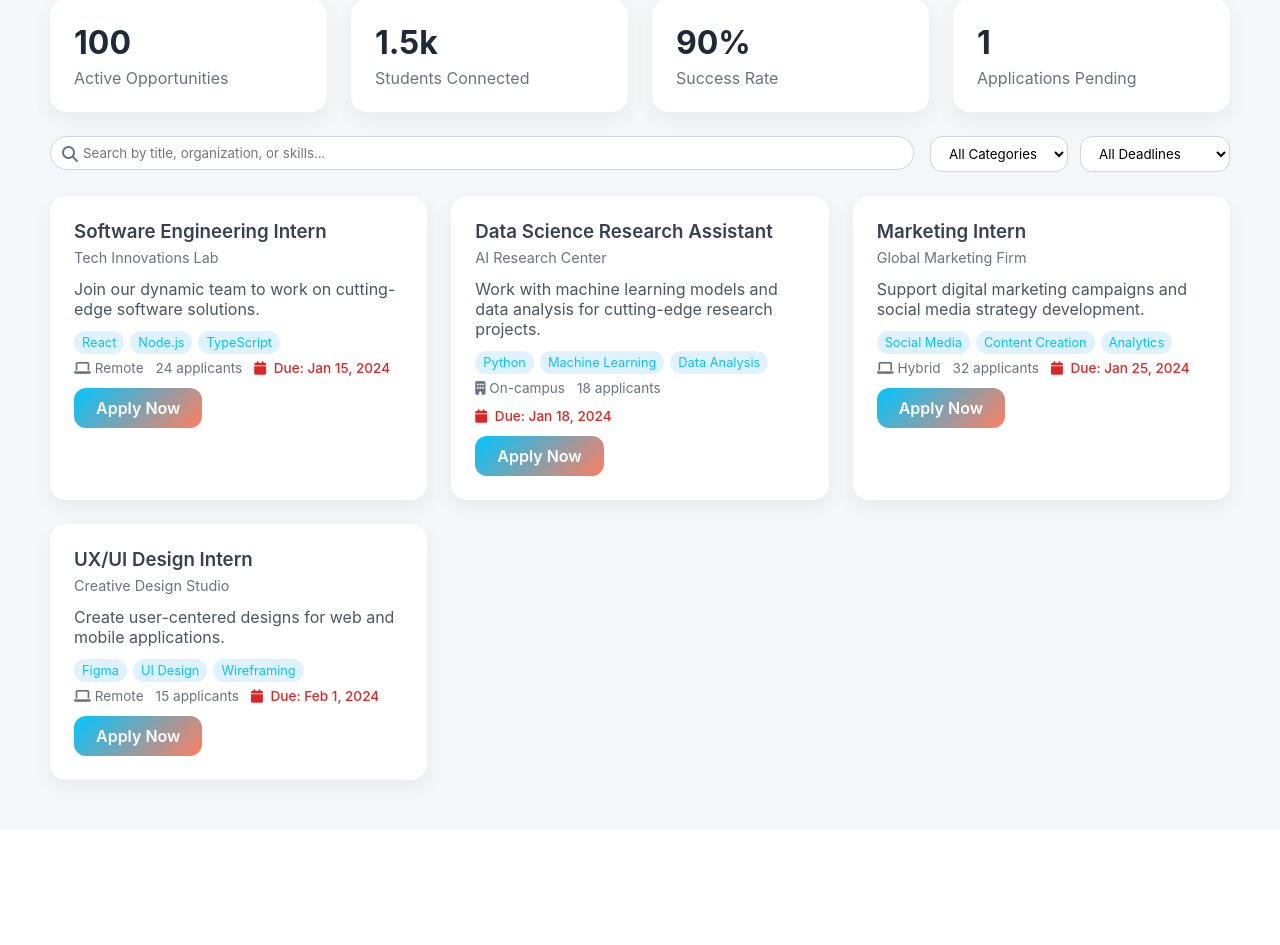
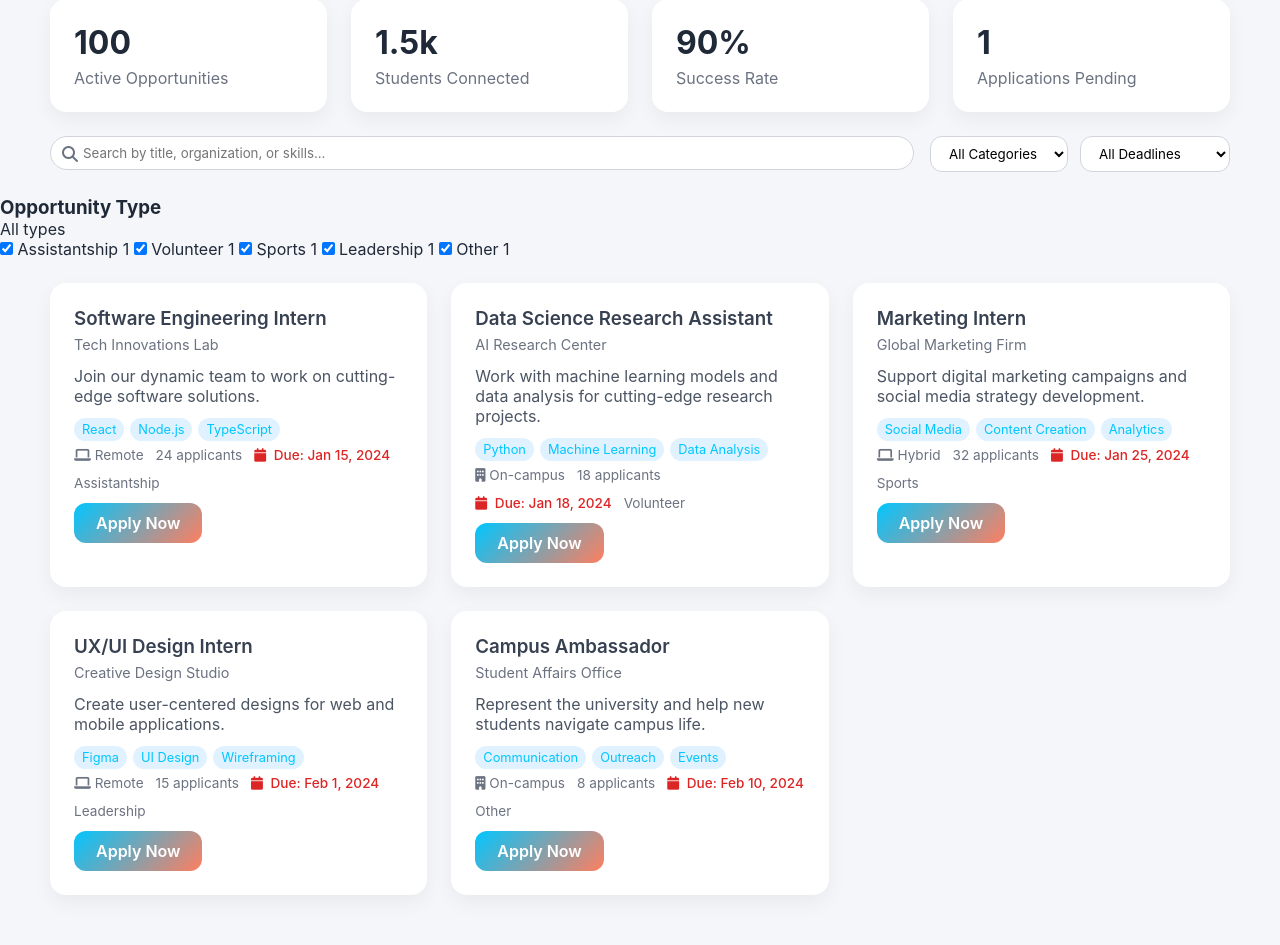
Before and after one commit to niccomalds/CSIT327-G7-CampusLink, a Django app: template MyLogin/templates/student_dashboard.html in a window 1280 px wide. Shown: the part 204-1149 px from the top of the page. Before the commit the page ends 1002 px from the top, so only its background shows below. Run offline with Django 5.2, Linux system fonts and the light colour scheme; the template is opened without the code that fills it, so the values that code supplies are empty.

Commit message:
feat: Update HTML structure for new filters
- Add deadline filter dropdown and custom date range
- Add opportunity type filter section with checkboxes
- Update opportunity cards with data attributes and type badges

```diff
--- a/MyLogin/templates/student_dashboard.html
+++ b/MyLogin/templates/student_dashboard.html
@@ -6,7 +6,7 @@
   <meta name="viewport" content="width=device-width, initial-scale=1.0">
   <title>CampusLink – Student Dashboard</title>
   <link rel="stylesheet" href="https://cdnjs.cloudflare.com/ajax/libs/font-awesome/6.4.0/css/all.min.css">
-  <link rel="stylesheet" href="{% static 'Myapp/student_dashboard.css' %}?v=1.4">
+  <link rel="stylesheet" href="{% static 'Myapp/student_dashboard.css' %}?v=1.7">
 </head>
 <body>
   <header class="header">
@@ -53,7 +53,6 @@
   </div>
 
   <div class="search-results-group">
-        <!-- Category Filter (existing) -->
     <select class="filter-dropdown">
       <option>All Categories</option>
       <option>Internship</option>
@@ -61,7 +60,6 @@
       <option>Part-time</option>
     </select>
 
-        <!-- NEW: Deadline Filter -->
     <select class="filter-dropdown" id="deadlineFilter">
       <option value="">All Deadlines</option>
       <option value="today">Due Today</option>
@@ -70,7 +68,6 @@
       <option value="custom">Custom Range</option>
     </select>
 
-        <!-- Custom Date Range (hidden by default) -->
     <div class="custom-date-range" id="customDateRange" style="display: none;">
       <input type="date" id="startDate" class="date-input">
       <span>to</span>
@@ -83,11 +80,54 @@
     </div>
   </div>
 </section>
+<section class="type-filter-section">
+  <div class="type-filter-header">
+    <h3>Opportunity Type</h3>
+    <span class="filter-count" id="typeFilterCount">All types</span>
+  </div>
+
+  <div class="type-filter-options">
+    <label class="type-checkbox">
+      <input type="checkbox" name="opportunityType" value="assistantship" checked>
+      <span class="checkmark"></span>
+      <span class="type-label">Assistantship</span>
+      <span class="type-count" id="count-assistantship">0</span>
+    </label>
+
+    <label class="type-checkbox">
+      <input type="checkbox" name="opportunityType" value="volunteer" checked>
+      <span class="checkmark"></span>
+      <span class="type-label">Volunteer</span>
+      <span class="type-count" id="count-volunteer">0</span>
+    </label>
+
+    <label class="type-checkbox">
+      <input type="checkbox" name="opportunityType" value="sports" checked>
+      <span class="checkmark"></span>
+      <span class="type-label">Sports</span>
+      <span class="type-count" id="count-sports">0</span>
+    </label>
+
+    <label class="type-checkbox">
+      <input type="checkbox" name="opportunityType" value="leadership" checked>
+      <span class="checkmark"></span>
+      <span class="type-label">Leadership</span>
+      <span class="type-count" id="count-leadership">0</span>
+    </label>
+
+    <label class="type-checkbox">
+      <input type="checkbox" name="opportunityType" value="other" checked>
+      <span class="checkmark"></span>
+      <span class="type-label">Other</span>
+      <span class="type-count" id="count-other">0</span>
+    </label>
+  </div>
+</section>
 
     <!-- OPPORTUNITY GRID -->
     <section class="opportunity-grid" id="opportunityGrid">
-      <!-- sample cards -->
-      <div class="opp-card" data-deadline="2024-01-15">
+  <!-- sample cards with type data -->
+  <div class="opp-card" data-deadline="2024-01-15" data-type="assistantship">
     <div class="opp-header">
       <h3>Software Engineering Intern</h3>
       <span class="opp-org">Tech Innovations Lab</span>
@@ -100,11 +140,12 @@
       <span class="opp-type"><i class="fa-solid fa-laptop"></i> Remote</span>
       <span class="opp-applicants">24 applicants</span>
       <span class="opp-deadline"><i class="fa-solid fa-calendar"></i> Due: Jan 15, 2024</span>
+      <span class="type-badge assistantship">Assistantship</span>
     </div>
     <button class="apply-btn">Apply Now</button>
   </div>
 
-      <div class="opp-card" data-deadline="2024-01-18">
+  <div class="opp-card" data-deadline="2024-01-18" data-type="volunteer">
     <div class="opp-header">
       <h3>Data Science Research Assistant</h3>
       <span class="opp-org">AI Research Center</span>
@@ -117,11 +158,12 @@
       <span class="opp-type"><i class="fa-solid fa-building"></i> On-campus</span>
       <span class="opp-applicants">18 applicants</span>
       <span class="opp-deadline"><i class="fa-solid fa-calendar"></i> Due: Jan 18, 2024</span>
+      <span class="type-badge volunteer">Volunteer</span>
     </div>
     <button class="apply-btn">Apply Now</button>
   </div>
 
-      <div class="opp-card" data-deadline="2024-01-25">
+  <div class="opp-card" data-deadline="2024-01-25" data-type="sports">
     <div class="opp-header">
       <h3>Marketing Intern</h3>
       <span class="opp-org">Global Marketing Firm</span>
@@ -134,11 +176,12 @@
       <span class="opp-type"><i class="fa-solid fa-laptop"></i> Hybrid</span>
       <span class="opp-applicants">32 applicants</span>
       <span class="opp-deadline"><i class="fa-solid fa-calendar"></i> Due: Jan 25, 2024</span>
+      <span class="type-badge sports">Sports</span>
     </div>
     <button class="apply-btn">Apply Now</button>
   </div>
 
-      <div class="opp-card" data-deadline="2024-02-01">
+  <div class="opp-card" data-deadline="2024-02-01" data-type="leadership">
     <div class="opp-header">
       <h3>UX/UI Design Intern</h3>
       <span class="opp-org">Creative Design Studio</span>
@@ -151,6 +194,26 @@
       <span class="opp-type"><i class="fa-solid fa-laptop"></i> Remote</span>
       <span class="opp-applicants">15 applicants</span>
       <span class="opp-deadline"><i class="fa-solid fa-calendar"></i> Due: Feb 1, 2024</span>
+      <span class="type-badge leadership">Leadership</span>
+    </div>
+    <button class="apply-btn">Apply Now</button>
+  </div>
+
+  <!-- Add one more card for "other" type -->
+  <div class="opp-card" data-deadline="2024-02-10" data-type="other">
+    <div class="opp-header">
+      <h3>Campus Ambassador</h3>
+      <span class="opp-org">Student Affairs Office</span>
+    </div>
+    <div class="opp-desc">Represent the university and help new students navigate campus life.</div>
+    <div class="opp-tags">
+      <span>Communication</span><span>Outreach</span><span>Events</span>
+    </div>
+    <div class="opp-details">
+      <span class="opp-type"><i class="fa-solid fa-building"></i> On-campus</span>
+      <span class="opp-applicants">8 applicants</span>
+      <span class="opp-deadline"><i class="fa-solid fa-calendar"></i> Due: Feb 10, 2024</span>
+      <span class="type-badge other">Other</span>
     </div>
     <button class="apply-btn">Apply Now</button>
   </div>
@@ -162,8 +225,6 @@
       <p>Try adjusting your search terms or filters</p>
     </div>
   </main>
-
-  <!-- ADD THE EXTERNAL JAVASCRIPT FILE -->
-  <script src="{% static 'Myapp/student_dashboard.js' %}?v=1.0"></script>
+  <script src="{% static 'Myapp/student_dashboard.js' %}?v=1.1"></script>
 </body>
 </html>
```
Lines whose indentation alone changed are shown as unchanged.
